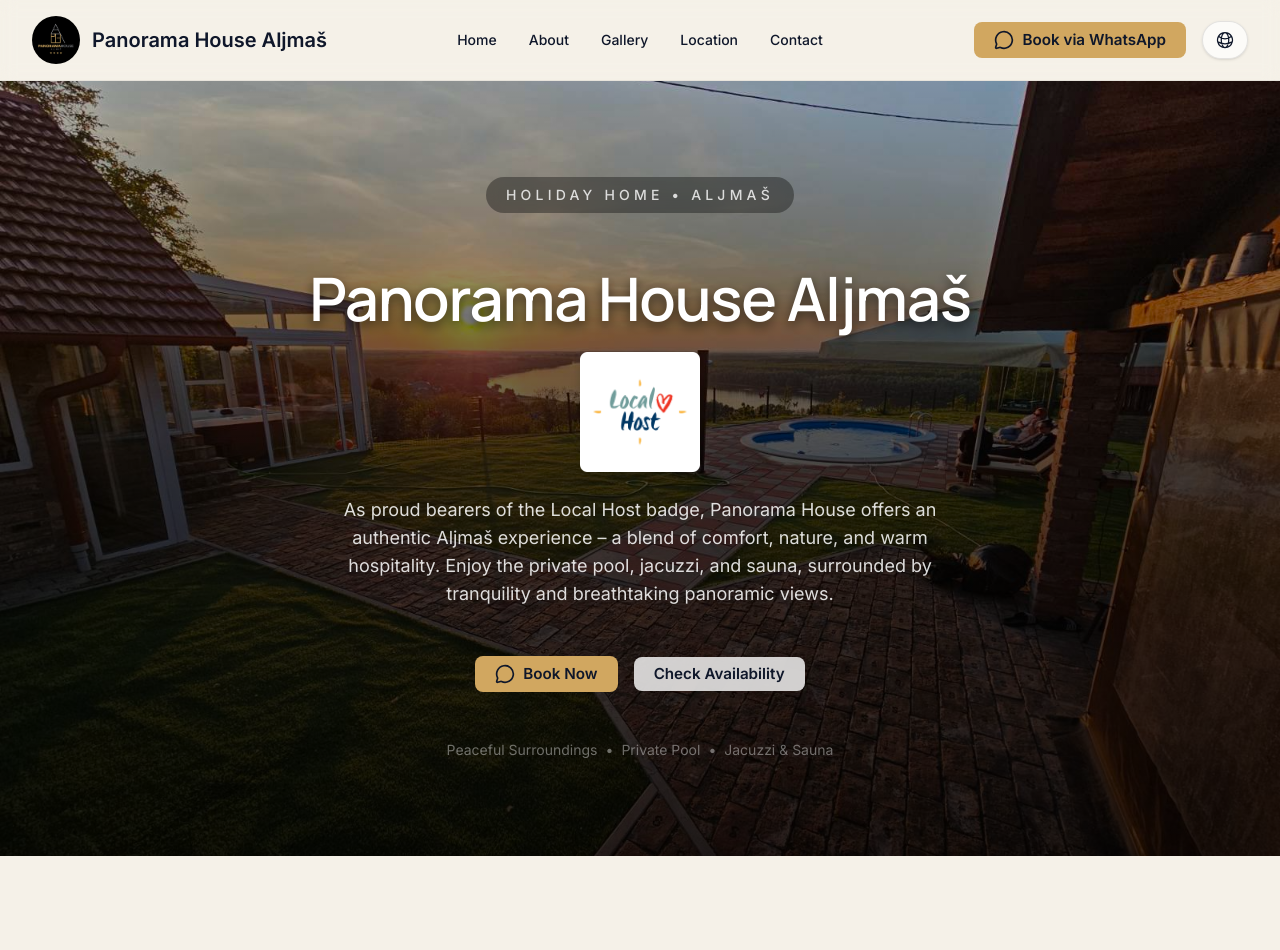
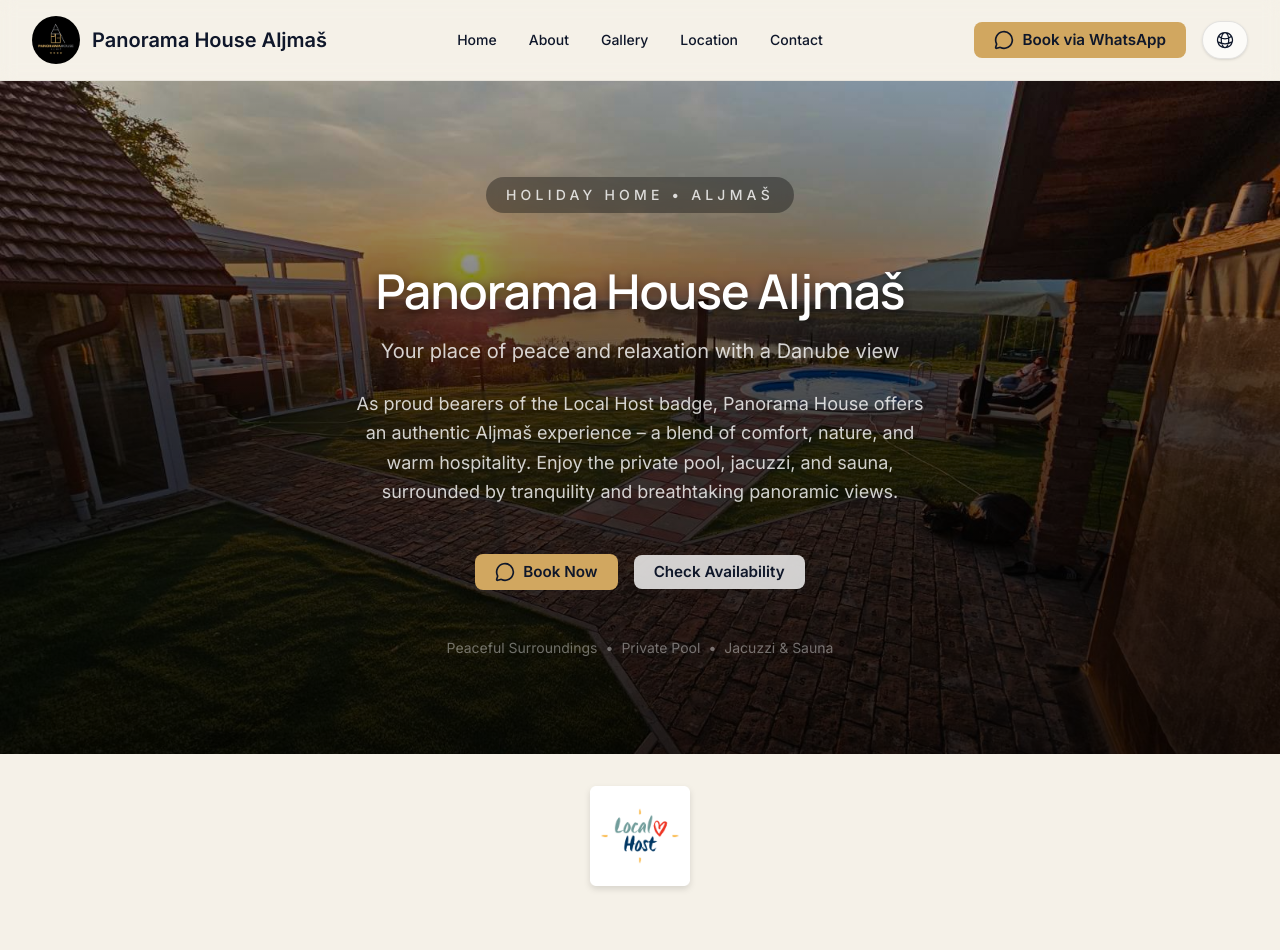
Before and after one commit to iamelmirr/panorama-house-aljmas, a Next.js app: page / in a window 1280 px wide. Shown: the top 950 px of the page. Built offline with nearby package versions, Linux system fonts and the light colour scheme.

Commit message:
Add LocalHostBadge component and integrate it into the Home page

```diff
--- a/app/page.tsx
+++ b/app/page.tsx
@@ -1,4 +1,5 @@
 import Hero from "@/components/Hero";
+import LocalHostBadge from "@/components/LocalHostBadge";
 import AboutPreview from "@/components/AboutPreview";
 import Features from "@/components/Features";
 import Gallery from "@/components/Gallery";
@@ -9,6 +10,7 @@ export default function Home() {
   return (
     <>
       <Hero />
+      <LocalHostBadge />
       <AboutPreview />
       <Features />
       <Gallery />
--- a/components/Hero.tsx
+++ b/components/Hero.tsx
@@ -27,20 +27,14 @@ export function Hero() {
         </div>
         <div className="space-y-6">
           <div className="space-y-4">
-            <h1 className="text-4xl font-semibold leading-tight !text-white drop-shadow-2xl md:text-5xl lg:text-6xl [text-shadow:_0_4px_12px_rgb(0_0_0_/_60%)]">
+            <h1 className="text-3xl font-semibold leading-tight !text-white drop-shadow-2xl md:text-4xl lg:text-5xl [text-shadow:_0_4px_12px_rgb(0_0_0_/_60%)]">
               {t.site.name}
             </h1>
-            <div className="flex justify-center">
-              <Image
-                src="/local host logo.png"
-                alt="Local Host badge"
-                width={120}
-                height={120}
-                className="drop-shadow-lg"
-              />
-            </div>
+            <p className="text-lg text-white/80 drop-shadow-md md:text-xl">
+              {t.hero.title}
+            </p>
           </div>
-          <p className="mx-auto max-w-2xl text-lg text-white/85 drop-shadow-lg">
+          <p className="mx-auto max-w-xl text-base leading-relaxed text-white/80 drop-shadow-md md:text-lg">
             {t.hero.subtitle}
           </p>
         </div>
--- /dev/null
+++ b/components/LocalHostBadge.tsx
@@ -0,0 +1,19 @@
+import Image from "next/image";
+
+export function LocalHostBadge() {
+  return (
+    <section className="bg-brand-sand/30 pt-8 pb-2">
+      <div className="container mx-auto px-4 flex justify-center">
+        <Image
+          src="/local host logo.png"
+          alt="Local Host badge"
+          width={100}
+          height={100}
+          className="object-contain drop-shadow-md"
+        />
+      </div>
+    </section>
+  );
+}
+
+export default LocalHostBadge;
```
